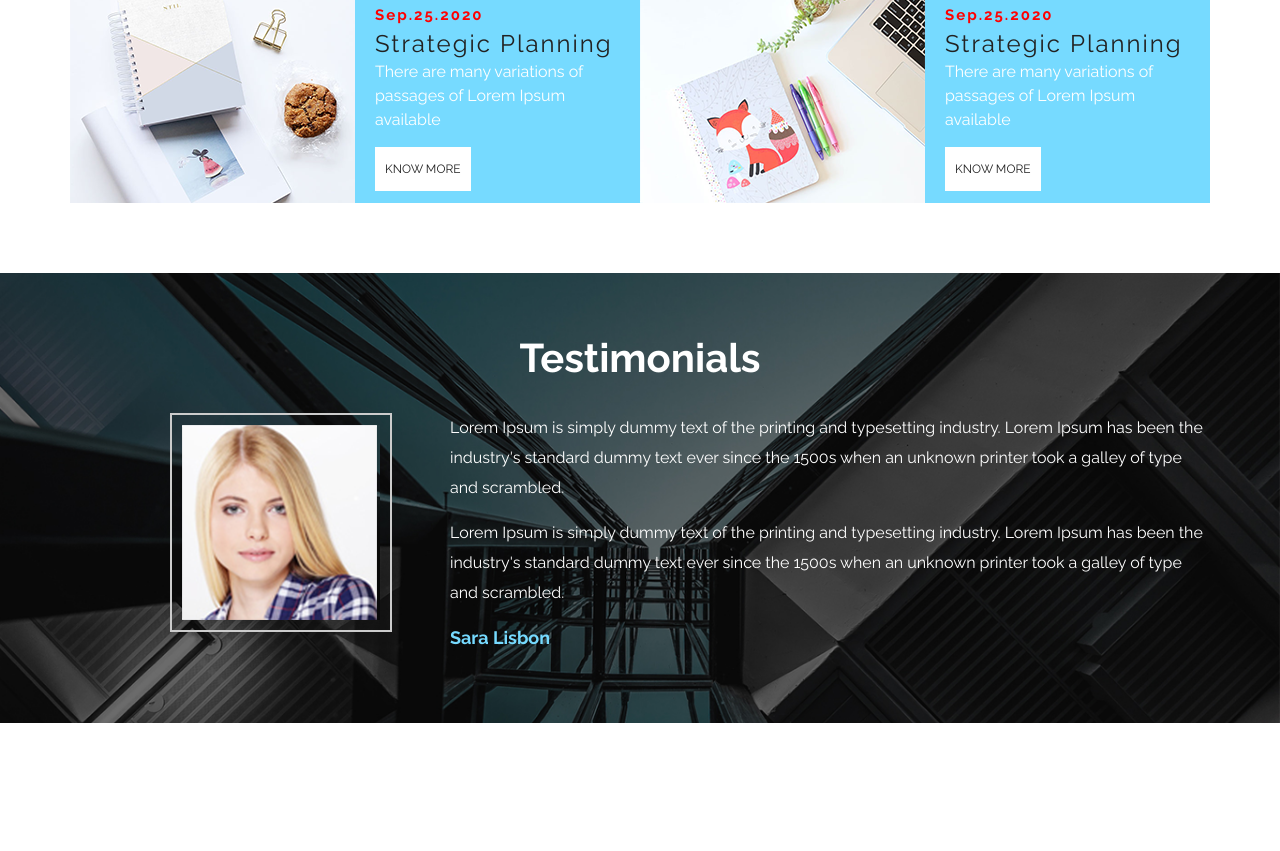
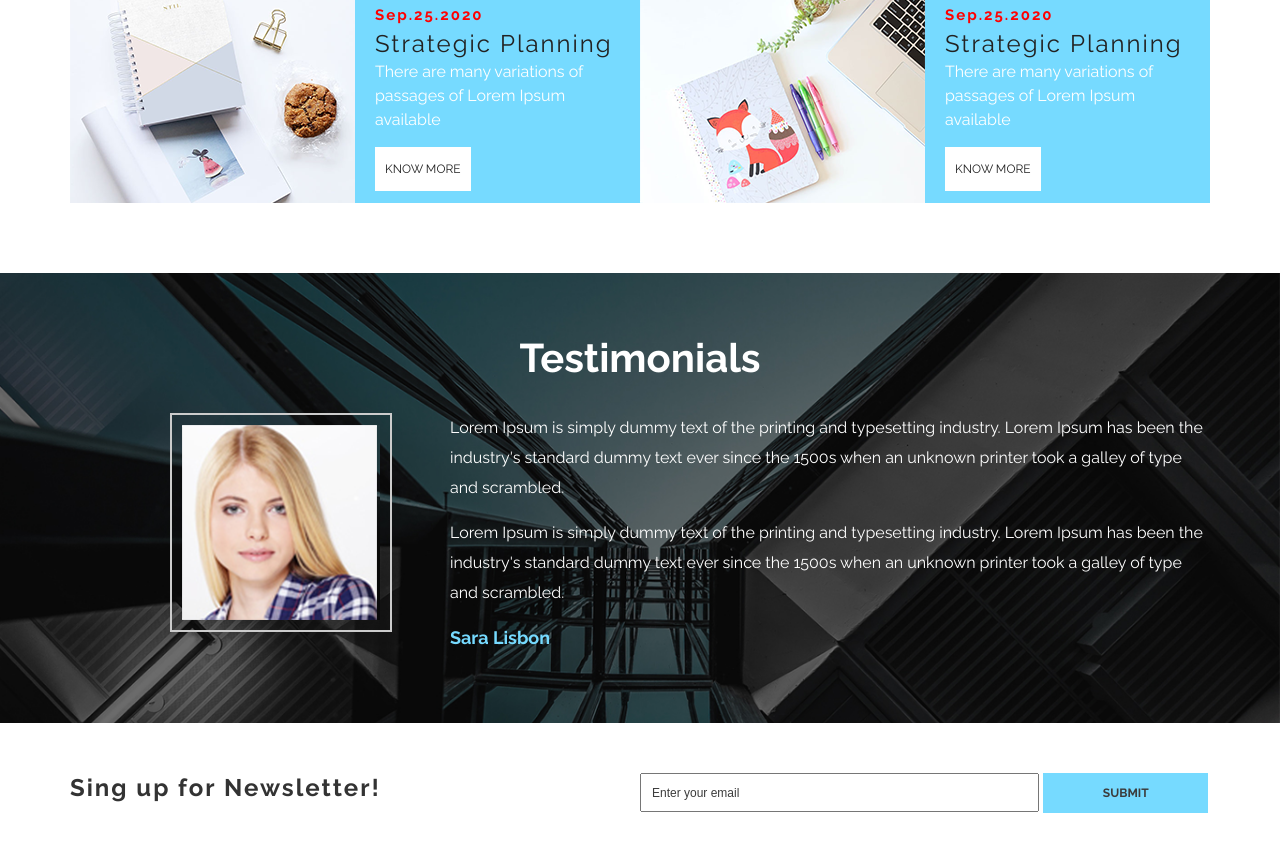
Before and after one commit to huynguyen77/Webpage1, a plain HTML site: page index.html in a window 1280 px wide. Shown: the part 3100-3951 px from the top of the page. Before the commit the page ends 3823 px from the top, so only its background shows below. Drawn offline with Linux system fonts and the light colour scheme.

Commit message:
add sign form

```diff
--- a/index.html
+++ b/index.html
@@ -264,6 +264,17 @@
 		</div>
 	</div>
 
+	<!--sign form-->
+	<div class="container">
+		<div class="sign">
+			<h2>Sing up for Newsletter!</h2>
+			<div class="sign-form">
+				<input type="text" name="" placeholder="Enter your email">
+				<a href="#" class="btn">Submit</a>
+			</div>
+		</div>
+	</div>
+
 </body>
 
 </html>
--- a/main-style.css
+++ b/main-style.css
@@ -157,3 +157,40 @@ body{
 	font-size: 18px;
 	line-height: 30px;
 }
+
+/*sign form*/
+.sign{
+	display: grid;
+	grid-template-columns: 1fr 1fr;
+	margin: 50px 0;
+}
+
+.sign h2{
+	font-size: 24px;
+	line-height: 30px;
+	color: #333;
+	letter-spacing: 2px;
+}
+
+.sign-form input{
+	width: 70%;
+	padding: 10px;
+}
+
+.sign-form a{
+	width: 29%;
+	background: #76daff;
+	display: inline-block;
+	padding: 5px 0;
+	text-align: center;
+	font-weight: bold;
+}
+
+.sign-form a:hover{
+	color: #fff;
+}
+
+.sign-form input[type="text"]::-webkit-input-placeholder {
+  color: #3c3c3c;
+  font-size: 12px;
+}
```
